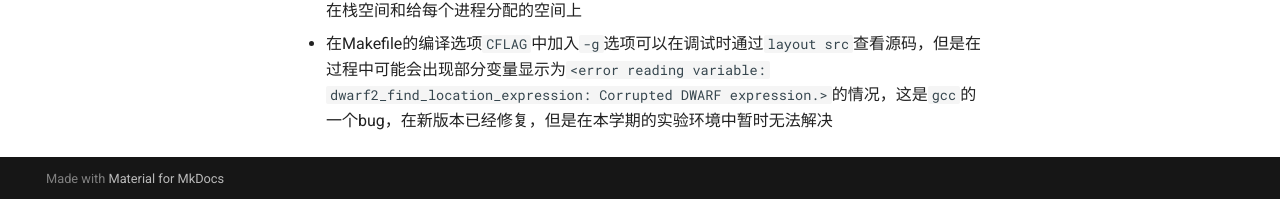
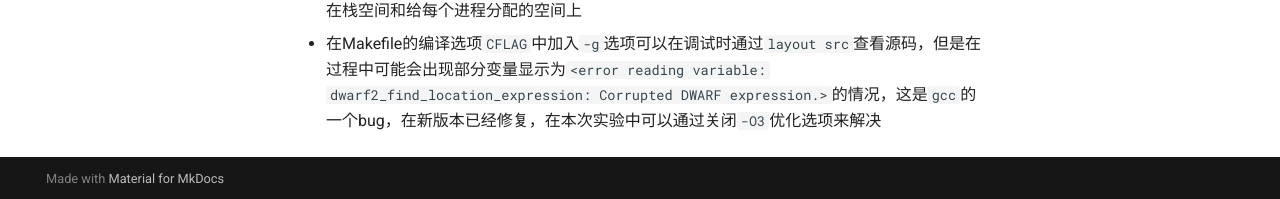
Before and after one commit to zhzh2001/ZJU-rv64os, an MkDocs documentation site: the page built from docs/faq.md, in a window 1280 px wide and 900 px high, scrolled down 685 px. Shown: the part 698-897 px from the top of the window. Built offline with MkDocs 1.6.1 and Material for MkDocs 9.7.7, drawn with Linux system fonts in a browser that asks for light colours.

Commit message:
[misc] update Q&A

```diff
--- a/docs/faq.md
+++ b/docs/faq.md
@@ -41,4 +41,4 @@ Breakpoint 1, 0x000000008000babe in _never_gonna_give_you_up ()
 * 设置sp寄存器是为了给C语言提供运行环境，需要在执行任何C语言编写的函数前准备好栈
 * C语言默认的整数常数类型为整形，如果需要使用长整形使用`1L << 63`
 * gdb卡住时可以通过`ctrl+C`查看程序当前运行状态，遇到非预期的异常时可以通过`scause, sepc`的值进行跟踪和调试，注意并不是所有地址都是可供读写的，请尽量确保读写的地址落在栈空间和给每个进程分配的空间上
-* 在Makefile的编译选项`CFLAG`中加入`-g`选项可以在调试时通过`layout src`查看源码，但是在过程中可能会出现部分变量显示为`<error reading variable: dwarf2_find_location_expression: Corrupted DWARF expression.>`的情况，这是`gcc`的一个bug，在新版本已经修复，但是在本学期的实验环境中暂时无法解决
+* 在Makefile的编译选项`CFLAG`中加入`-g`选项可以在调试时通过`layout src`查看源码，但是在过程中可能会出现部分变量显示为`<error reading variable: dwarf2_find_location_expression: Corrupted DWARF expression.>`的情况，这是`gcc`的一个bug，在新版本已经修复，在本次实验中可以通过关闭`-O3`优化选项来解决
```
